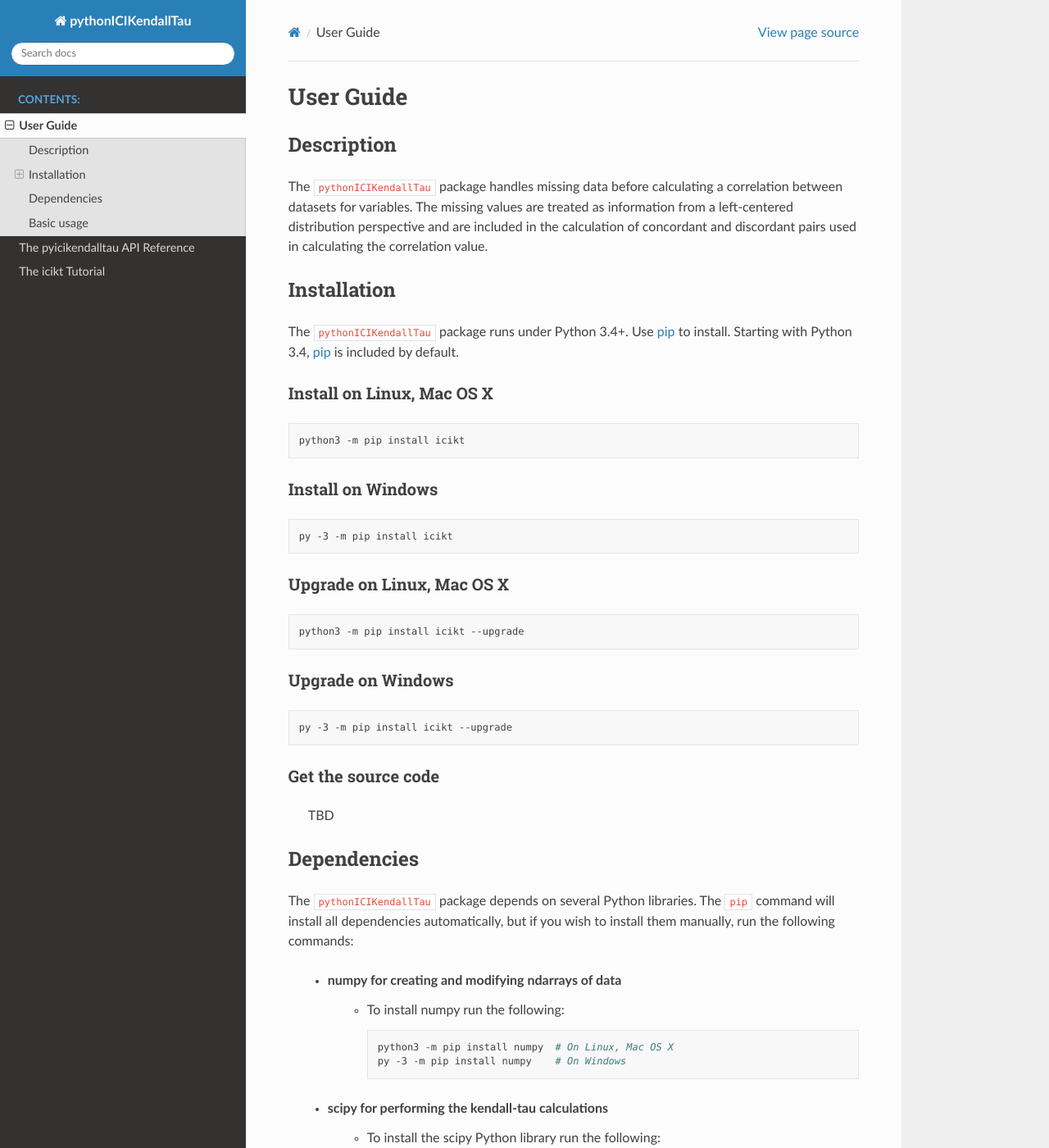
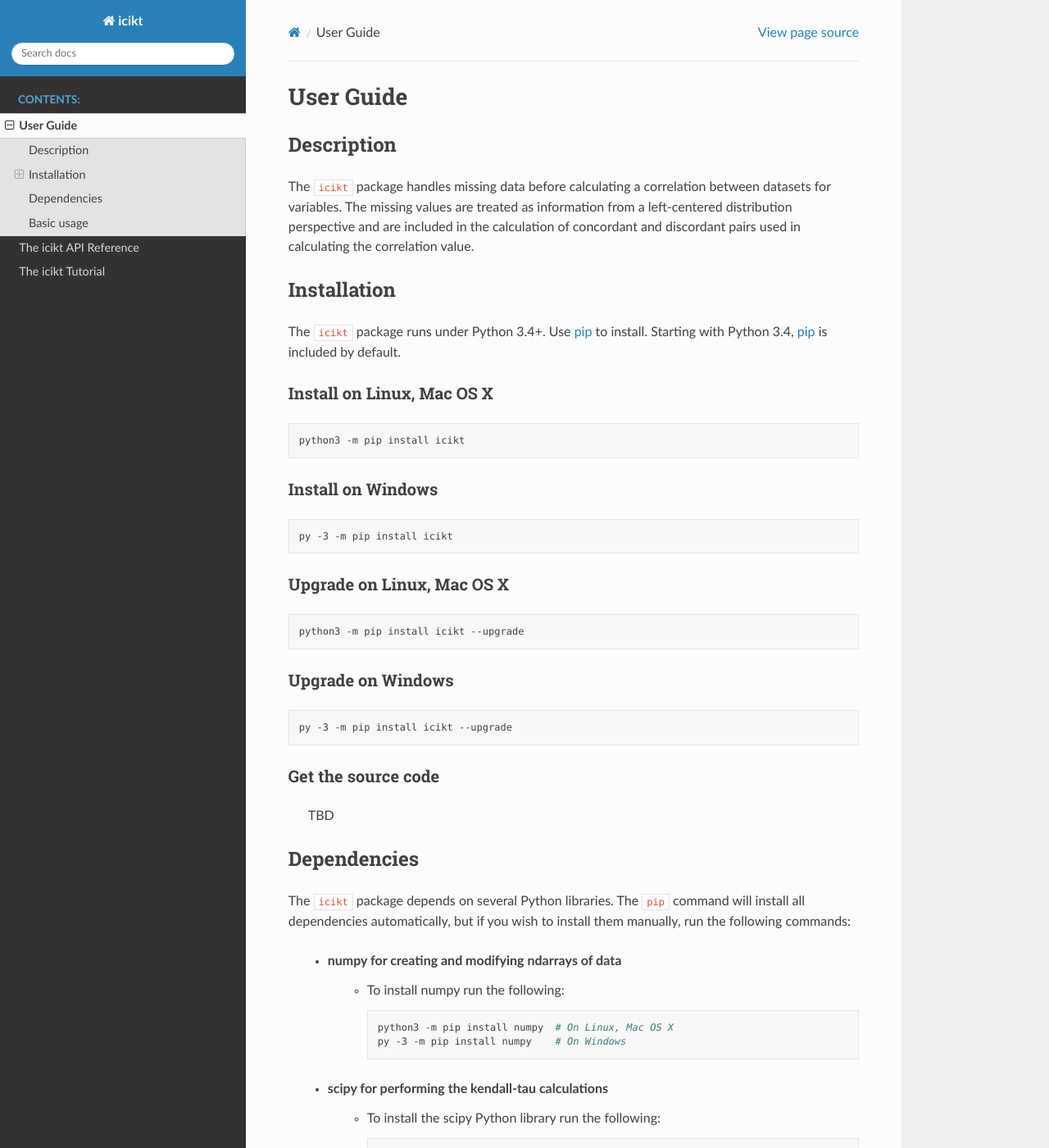
Before and after one commit to MoseleyBioinformaticsLab/icikt, a Sphinx documentation site: the page built from docs/guide.rst, in a window 1280 px wide and 1400 px high. Shown: the whole window at 82% size. Built offline with Sphinx 7.4.7 and the Read the Docs theme 2.0.0, drawn with Linux system fonts in a browser that asks for light colours; some of the changed text lies outside the part shown.

Commit message:
replaced pythonicikendalltau instances with icikt

```diff
--- a/docs/api.rst
+++ b/docs/api.rst
@@ -1,5 +1,5 @@
-The pyicikendalltau API Reference
-==================================
+The icikt API Reference
+=======================
 
 .. automodule:: icikt.icikt
     :members:
--- a/docs/conf.py
+++ b/docs/conf.py
@@ -18,7 +18,7 @@ autodoc_mock_imports = ['kendall_dis']
 
 # -- Project information -----------------------------------------------------
 
-project = 'pythonICIKendallTau'
+project = 'icikt'
 copyright = '2021, Praneeth S. Bhatt, Robert M. Flight, Hunter N.B. Moseley'
 author = 'Praneeth S. Bhatt, Robert M. Flight, Hunter N.B. Moseley'
 
--- a/docs/guide.rst
+++ b/docs/guide.rst
@@ -3,14 +3,14 @@ User Guide
 
 Description
 -----------
-The ``pythonICIKendallTau`` package handles missing data before calculating a correlation
+The ``icikt`` package handles missing data before calculating a correlation
 between datasets for variables. The missing values are treated as information from a
 left-centered distribution perspective and are included in the calculation of concordant
 and discordant pairs used in calculating the correlation value.
 
 Installation
 --------------
-The ``pythonICIKendallTau`` package runs under Python 3.4+. Use pip_ to install.
+The ``icikt`` package runs under Python 3.4+. Use pip_ to install.
 Starting with Python 3.4, pip_ is included by default.
 
 
@@ -53,7 +53,7 @@ Get the source code
 
 Dependencies
 ------------
-The ``pythonICIKendallTau`` package depends on several Python libraries. The ``pip`` command
+The ``icikt`` package depends on several Python libraries. The ``pip`` command
 will install all dependencies automatically, but if you wish to install them manually,
 run the following commands:
 
@@ -86,7 +86,7 @@ run the following commands:
 
 Basic usage
 -----------
-To use the ``pythonICIKendallTau`` package, input a 2d array with n columns each representing
+To use the ``icikt`` package, input a 2d array with n columns each representing
 an array of data for a variable. The `iciktArray` will return 4 n x n 2d arrays for output correlations, raw correlations p-values, and maxTaus.
 Each element will correspond to the result of a combination of two columns in the input array. `iciktArray` can also
 be called from the command-line interface given the file path for the data along with several optional parameters(more in tutorial).
--- a/docs/index.rst
+++ b/docs/index.rst
@@ -1,5 +1,5 @@
-Welcome to pythonICIKendallTau's documentation!
-===============================================
+Welcome to icikt's documentation!
+=================================
 
 .. include:: ../README.rst
 
--- a/docs/tutorial.rst
+++ b/docs/tutorial.rst
@@ -6,7 +6,7 @@ The icikt Tutorial
 Importing icikt package
 ~~~~~~~~~~~~~~~~~~~~~~~~~
 
-If the `icikt` is installed, it can be imported::
+If the ``icikt`` package is installed, it can be imported::
 
     import icikt
 
```
Also changed, not shown: 1 other file.
